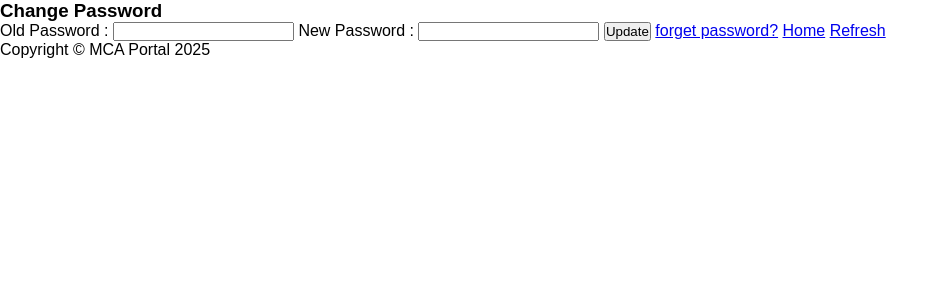
After one commit to sabarivel73/MCA-Portal, a PHP site: page /Staff_Portal/schangepass.php in a window 1280 px wide. The commit adds this page. Shown: the top 300 px of the page, without its empty margins (0-948 px from the left). Run offline with PHP 8.4, Linux system fonts and the light colour scheme; the visitor is signed in with stand-in values (Sample User, id 1).

Commit message:
new files

```diff
--- /dev/null
+++ b/Home_Page/Staff_Portal/schangepass.php
@@ -0,0 +1,66 @@
+<?php
+    session_start();
+    include"database.php";
+    function countRecord($sql,$db)
+    {
+        $res=$db->query($sql);
+        return $res->num_rows;
+    }
+    if(!isset($_SESSION["ID"]))
+    {
+	    header("location:ulogin.php");
+    }
+?>
+<!DOCTYPE HTML>
+<html>
+    <head>
+        <title>MCA Portal</title>
+        <style>
+            *
+            {
+                margin:0;
+                padding:0;
+                box-sizing:border-box;
+                font-family:'poppins',sans-serif;
+                cursor:pointer;
+            }
+        </style>
+    </head>
+    <body>
+        <div class="container">
+            <div class="center">
+                <?php
+                    if(isset($_POST["submit"]))
+                    {
+                        $sql="SELECT * from staff WHERE SPASS='{$_POST["opass"]}' and SID='{$_SESSION["ID"]}'";
+                        $res=$db->query($sql);
+                        if($res->num_rows>0)
+                        {
+                            $s="update staff set SPASS='{$_POST["npass"]}' WHERE SID=".$_SESSION["ID"];
+                            $db->query($s);
+                            echo"<p class='success'>Password Changed Successfully</p>";
+                        }
+                        else
+                        {
+                            echo"<p class='error'>Invalid Password</p>";
+                        }
+                    }
+                ?>
+                <form action="<?php echo $_SERVER["PHP_SELF"];?>" method="post">
+                    <h3 class="heading">Change Password</h3>
+                    <label>Old Password : </label>
+                    <input type="password" name="opass" required>
+                    <label>New Password : </label>
+                    <input type="password" name="npass" required>
+                    <button type="submit" name="submit">Update</button>
+                    <a href="fp.php">forget password?</a>
+                    <a href="shome.php">Home</a>
+                    <a href="schangepass.php">Refresh</a>
+                </form>
+            </div>
+            <div class="footer">
+                <p>Copyright &copy; MCA Portal 2025</p>
+            </div>
+        </div>
+    </body>
+</html>
--- a/Home_Page/Staff_Portal/slogin.php
+++ b/Home_Page/Staff_Portal/slogin.php
@@ -47,7 +47,6 @@
                             <button type="submit" name="submit">Login</button>
                             <a href="../index.php">Home</a>
                             <a href="fp.php">forget password?</a>
-                            <a href="new.php">Didn't have account!</a>
                             <a href="slogin.php">Refresh</a>
                         </form>
                     </div>
```
Also changed, not shown: Home_Page/Student_Portal/uchangepass.php (added, +66 -0 lines).
